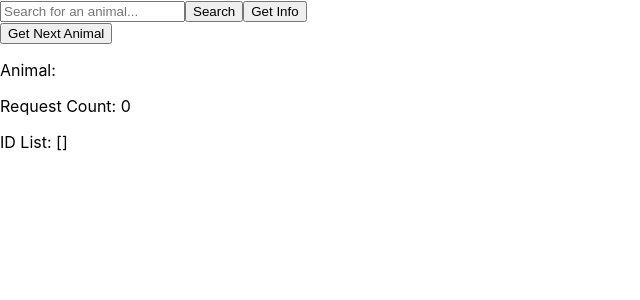
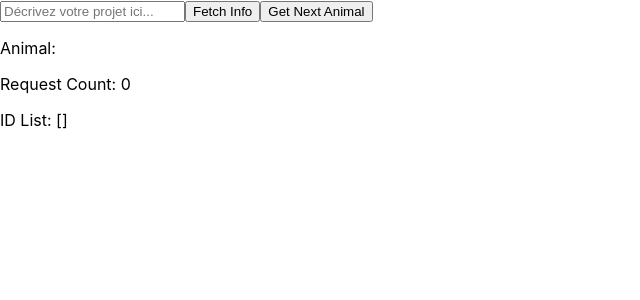
Before and after one commit to Acrend/vapp, a React (Create React App) app: page / in a window 1280 px wide. Shown: the top 300 px of the page, without its empty margins (0-640 px from the left). Built offline with nearby package versions, Linux system fonts and the light colour scheme.

Commit message:
build: updating the base code and adding new sub container

```diff
--- a/src/App.tsx
+++ b/src/App.tsx
@@ -1,10 +1,12 @@
 import React, { useState } from 'react';
 import TextBoxSearchSub from './components/text_box_search_sub/text_box_search_sub';
+import FetchButton from './components/fetch_search_sub_button/fetch_search_sub_button';
 
 function App() {
   const [animal, setAnimal] = useState('');
   const [index, setIndex] = useState(0);
   const [idList, setIdList] = useState<string[]>([]);
+  const [inputData, setInputData] = useState('');
 
   const fetchAnimal = async () => {
     try {
@@ -20,7 +22,7 @@ function App() {
     }
   };
 
-  const fetchInfo = async (inputData: string) => {
+  const fetchInfo = async () => {
     try {
       const response = await fetch('http://127.0.0.1:8000/api/get-info/', {
         method: 'POST',
@@ -33,12 +35,11 @@ function App() {
       if (!response.ok) {
         throw new Error(data.error || 'Failed to send data');
       }
-      setIdList(data.sub_id_list || []);  // Modification ici pour utiliser "sub_id_list"
+      setIdList(data.sub_id_list || []);
     } catch (error) {
       handleError(error, 'Error sending data');
     }
   };
-
 
   const handleError = (error: any, defaultMessage: string): void => {
     let errorMessage = defaultMessage;
@@ -55,8 +56,9 @@ function App() {
 
   return (
     <div>
-      <TextBoxSearchSub onSearchSubmit={fetchInfo} onInfoSubmit={fetchInfo} />
-      <button onClick={fetchAnimal}>Get Next Animal</button>
+      <TextBoxSearchSub onInputChange={setInputData} />
+      <FetchButton onClick={fetchInfo} label="Fetch Info" />
+      <FetchButton onClick={fetchAnimal} label="Get Next Animal" />
       <p>Animal: {animal}</p>
       <p>Request Count: {index}</p>
       <p>ID List: {JSON.stringify(idList)}</p>
--- /dev/null
+++ b/src/components/fetch_search_sub_button/fetch_search_sub_button.tsx
@@ -0,0 +1,16 @@
+import React from 'react';
+
+interface FetchButtonProps {
+  onClick: () => void;
+  label: string;
+}
+
+function FetchButton({ onClick, label }: FetchButtonProps) {
+  return (
+    <button onClick={onClick}>
+      {label}
+    </button>
+  );
+}
+
+export default FetchButton;
--- a/src/components/text_box_search_sub/text_box_search_sub.tsx
+++ b/src/components/text_box_search_sub/text_box_search_sub.tsx
@@ -1,33 +1,25 @@
 import React, { useState } from 'react';
 
 interface TextBoxSearchSubProps {
-  onSearchSubmit: (inputData: string) => void;
-  onInfoSubmit: (inputData: string) => void;
+  onInputChange: (inputData: string) => void;
 }
 
-function TextBoxSearchSub({ onSearchSubmit, onInfoSubmit }: TextBoxSearchSubProps) {
+function TextBoxSearchSub({ onInputChange }: TextBoxSearchSubProps) {
   const [inputData, setInputData] = useState('');
 
-  const handleSearchSubmit = (event: React.FormEvent<HTMLFormElement>) => {
-    event.preventDefault();
-    onSearchSubmit(inputData);
-  };
-
-  const handleInfoSubmit = () => {
-    onInfoSubmit(inputData);
+  const handleChange = (event: React.ChangeEvent<HTMLInputElement>) => {
+    const value = event.target.value;
+    setInputData(value);
+    onInputChange(value);
   };
 
   return (
-    <form onSubmit={handleSearchSubmit}>
-      <input
-        type="text"
-        value={inputData}
-        onChange={e => setInputData(e.target.value)}
-        placeholder="Search for an animal..."
-      />
-      <button type="submit">Search</button>
-      <button type="button" onClick={handleInfoSubmit}>Get Info</button>
-    </form>
+    <input
+      type="text"
+      value={inputData}
+      onChange={handleChange}
+      placeholder="Décrivez votre projet ici..."
+    />
   );
 }
 
```
Also changed, not shown: src/components/fetch_search_sub_button/fetch_search_sub_button.css (added), src/components/sub_container/sub_container.css (added), src/components/sub_container/sub_container.tsx (added), 1 other file (tests, documents, lock files or other folders).
